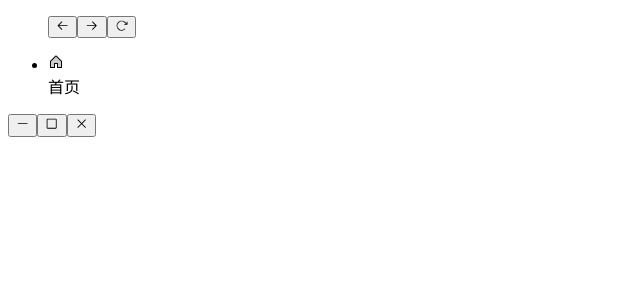
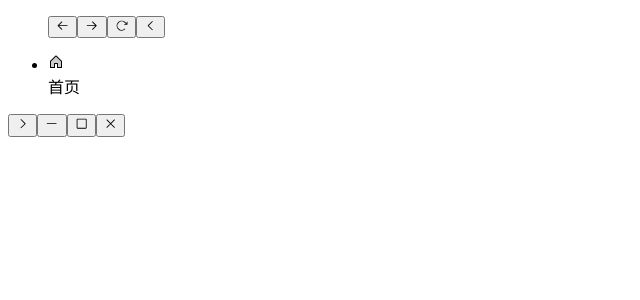
Before and after one commit to pokon548/daoniu-electron, a React (Vite) app in the folder src/renderer/: page / in a window 1280 px wide. Shown: the top 300 px of the page, without its empty margins (0-640 px from the left). Built offline with nearby package versions, Linux system fonts and the light colour scheme.

Commit message:
Fix titlebar logic

```diff
--- a/src/renderer/src/App.tsx
+++ b/src/renderer/src/App.tsx
@@ -5,7 +5,16 @@ import { MindmapTab } from './components/tabs/MindmapTab'
 import { WebviewInstance, WebviewType, useBearStore } from './data/store/appStore'
 
 import './styles/react-tabs.css'
-import { ArrowClockwise, ArrowLeft, ArrowRight, Minus, Square, X } from '@phosphor-icons/react'
+import {
+  ArrowClockwise,
+  ArrowLeft,
+  ArrowRight,
+  CaretLeft,
+  CaretRight,
+  Minus,
+  Square,
+  X
+} from '@phosphor-icons/react'
 import { subscribe, unsubscribe } from './lib/customWebviewEvent'
 import { WebviewTag } from 'electron'
 import { LiuchengTab } from './components/tabs/LiuchengTab'
@@ -65,7 +74,7 @@ function App(): JSX.Element {
   return (
     <div className="container w-screen h-screen max-w-full justify-items-center">
       <div className="flex h-10">
-        <ul className="flex h-10 shrink items-center bg-zinc-300 dark:bg-zinc-800 pl-1 pr-1">
+        <ul className="flex h-10 items-center bg-zinc-300 dark:bg-zinc-800 pl-1 pr-1">
           {tabs[activeIndex].canGoBack ? (
             <button className="mx-1">
               <ArrowLeft className="text-white w-5 h-5" />
@@ -89,8 +98,12 @@ function App(): JSX.Element {
           <button className="mx-1">
             <ArrowClockwise className="text-white w-5 h-5" />
           </button>
+
+          <button className="mx-1">
+            <CaretLeft className="text-white w-5 h-5" />
+          </button>
         </ul>
-        <ul className="flex h-10 shrink items-center bg-zinc-300 dark:bg-zinc-800">
+        <ul className="flex h-10 grow items-center bg-zinc-300 dark:bg-zinc-800 overflow-hidden">
           {tabs.map((tab) => (
             <TabSelector
               key={tab.uuid}
@@ -109,11 +122,14 @@ function App(): JSX.Element {
               {tab}
             </TabSelector>
           ))}
+          <div className="titlebar flex h-full w-full growth bg-zinc-300 dark:bg-zinc-800"></div>
         </ul>
 
-        <div className="titlebar flex justify-center place-items-center select-none align-middle w-full bg-zinc-300 dark:bg-zinc-800"></div>
+        <div className="bg-zinc-300 dark:bg-zinc-800 flex content-center">
+          <button className="mx-1">
+            <CaretRight className="text-white w-5 h-5" />
+          </button>
 
-        <div className="bg-zinc-300 dark:bg-zinc-800 flex content-center">
           <button
             onClick={(e): void => {
               e.preventDefault()
@@ -202,7 +218,7 @@ const TabSelector = ({
               }}
               title="Close tab"
             >
-              <X className='text-gray-500 dark:text-white'/>
+              <X className="text-gray-500 dark:text-white" />
             </button>
           </span>
         ) : (
```
